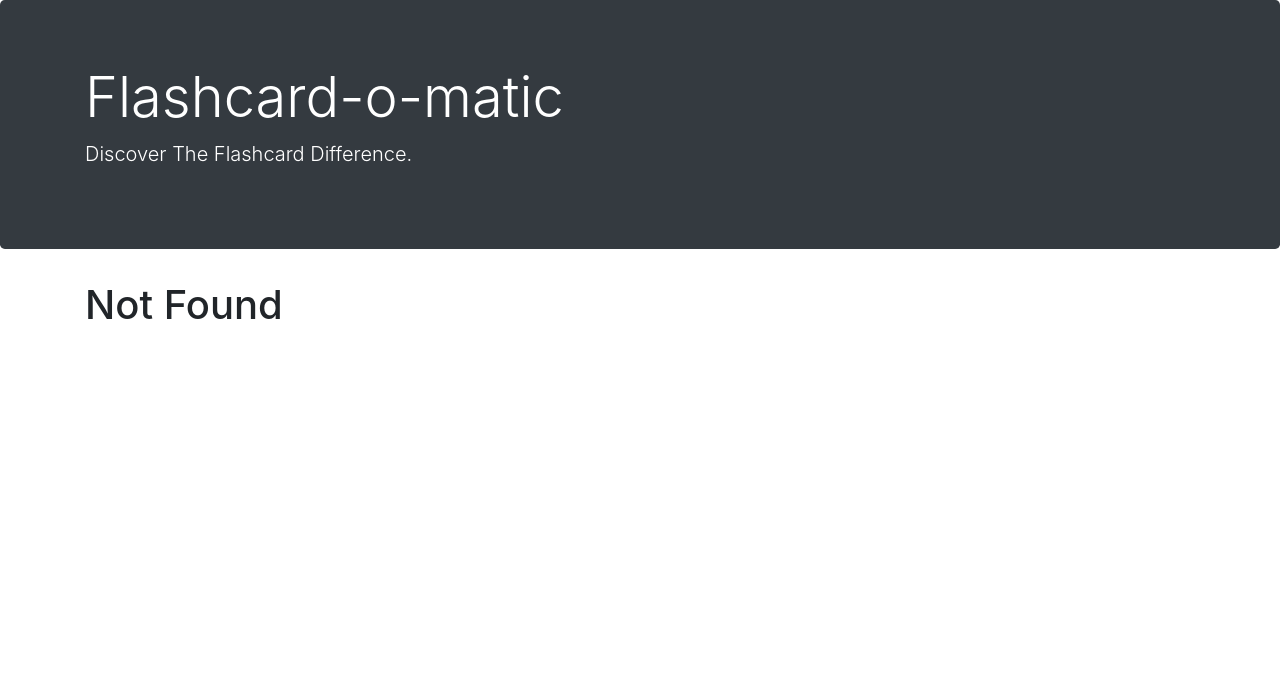
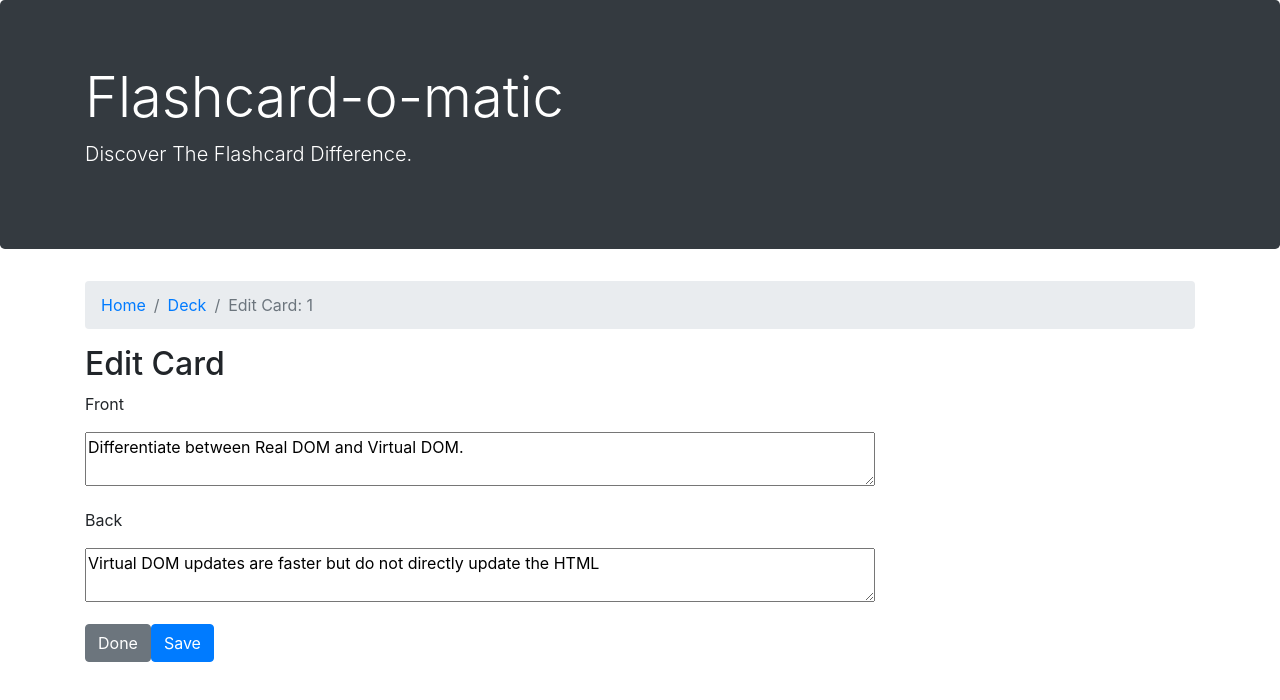
Before and after one commit to tomlinmi/project-flashcards_MT, a React (Create React App) app: page /decks/1/cards/1/edit in a window 1280 px wide. Before the commit this address had no page. Shown: the top 700 px of the page. Built offline with nearby package versions, Linux system fonts and the light colour scheme; data requests are answered from the project's data file; a web font is replaced by a local one.

Commit message:
Breadcrumb Nav

```diff
--- a/src/Layout/index.js
+++ b/src/Layout/index.js
@@ -34,15 +34,13 @@
 <AddCard />
 </Route>
 
-<Route path = "/decks/deckId/cards/:cardId/edit">
+<Route exact path = "/decks/:deckId/cards/:cardId/edit">
 <EditCard />
 </Route>
 
 <Route exact path = "/decks/:deckId/edit">
 <EditDeck />
 </Route>
-
-
 
 <Route exact path = "/decks/:deckId/study">
  <Study />
@@ -59,13 +57,3 @@
 }
 
 export default Layout;
-
-/*
-
-<Route path = "/decks/:deckId/cards/new">
-<AddCard />
-</Route>
-
-<Route path = "/decks/:deckId/cards/:cardId/edit">
-<EditCard />
-</Route>*/
--- a/src/home/AddCard.js
+++ b/src/home/AddCard.js
@@ -53,6 +53,15 @@
 
 return (
   <>
+
+<nav aria-label="breadcrumb">
+      <ol class="breadcrumb">
+        <li class="breadcrumb-item"><a href="/">Home</a></li>
+        <li class="breadcrumb-item"><a href="#">{deck.name}</a></li>
+         <li class="breadcrumb-item active" aria-current="page">Add Card</li>
+      </ol>
+    </nav>
+
     <div>
         <h2>React Router: Add Card</h2>
         </div>
--- a/src/home/CardForm.js
+++ b/src/home/CardForm.js
@@ -22,7 +22,7 @@
                     id="front"
                     name="front"
                     type="text"
-                    placeholder="Brief description of the card"
+                    placeholder="Front side of the card"
                     onChange={handleChange}
                     value={content.front}
                     />
@@ -36,7 +36,7 @@
                     id="back"
                     name="back"
                     type="text"
-                    placeholder="Brief description of the card"
+                    placeholder="Back side of the card"
                     onChange={handleChange}
                     value={content.back}
                     />
--- a/src/home/CreateDeck.js
+++ b/src/home/CreateDeck.js
@@ -36,6 +36,14 @@
 
 return (
 <>
+
+<nav aria-label="breadcrumb">
+  <ol class="breadcrumb">
+    <li class="breadcrumb-item"><a href="/">Home</a></li>
+    <li class="breadcrumb-item active" aria-current="page">Create Deck</li>
+  </ol>
+</nav>
+
   <div>
   <h2>Create Deck</h2>
   </div>
--- a/src/home/Deck.js
+++ b/src/home/Deck.js
@@ -10,6 +10,8 @@
 
   if (deck){
     return(
+<>
+
 
 
     <div className="border p-4 h-100 d-flex flex-column">
@@ -38,7 +40,7 @@
       </div>
 
       </div>
-
+</>
 
 
   );
--- a/src/home/EditCard.js
+++ b/src/home/EditCard.js
@@ -4,6 +4,7 @@
 import { readCard } from "../utils/api/index";
 import CardForm from "./CardForm";
 import { updateCard } from "../utils/api/index";
+
 
 
 function EditCard({deckId} ) {
@@ -50,6 +51,16 @@
 return (
 
 <>
+<nav aria-label="breadcrumb">
+      <ol class="breadcrumb">
+        <li class="breadcrumb-item"><a href="/">Home</a></li>
+        <li class="breadcrumb-item"><a href="#">Deck {deckId}</a></li>
+         <li class="breadcrumb-item active" aria-current="page">Edit Card: {cardId}</li>
+      </ol>
+    </nav>
+
+
+
 <h2>Edit Card</h2>
 
  <CardForm handleCancel={handleCancel} handleSubmit={handleSubmit} content={content} setContent={setContent}/>
--- a/src/home/EditDeck.js
+++ b/src/home/EditDeck.js
@@ -51,6 +51,15 @@
 return (
 
 <>
+
+    <nav aria-label="breadcrumb">
+      <ol class="breadcrumb">
+        <li class="breadcrumb-item"><a href="/">Home</a></li>
+        <li class="breadcrumb-item"><a href="#">{deck.name}</a></li>
+         <li class="breadcrumb-item active" aria-current="page">Edit Deck</li>
+      </ol>
+    </nav>
+
 <h2>Edit Deck</h2>
 
  <DeckForm handleCancel={handleCancel} handleSubmit={handleSubmit} content={content} setContent={setContent}/>
```
